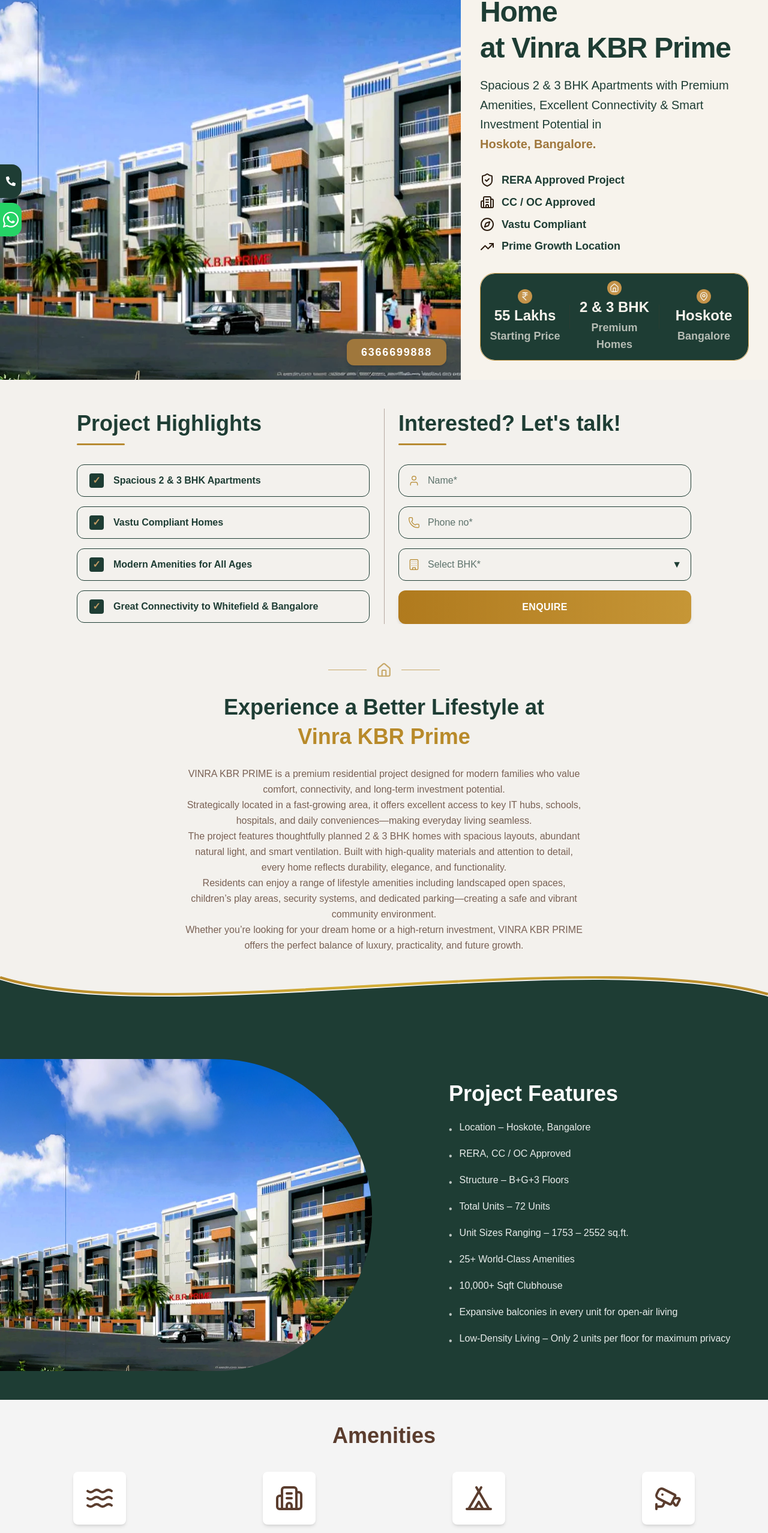
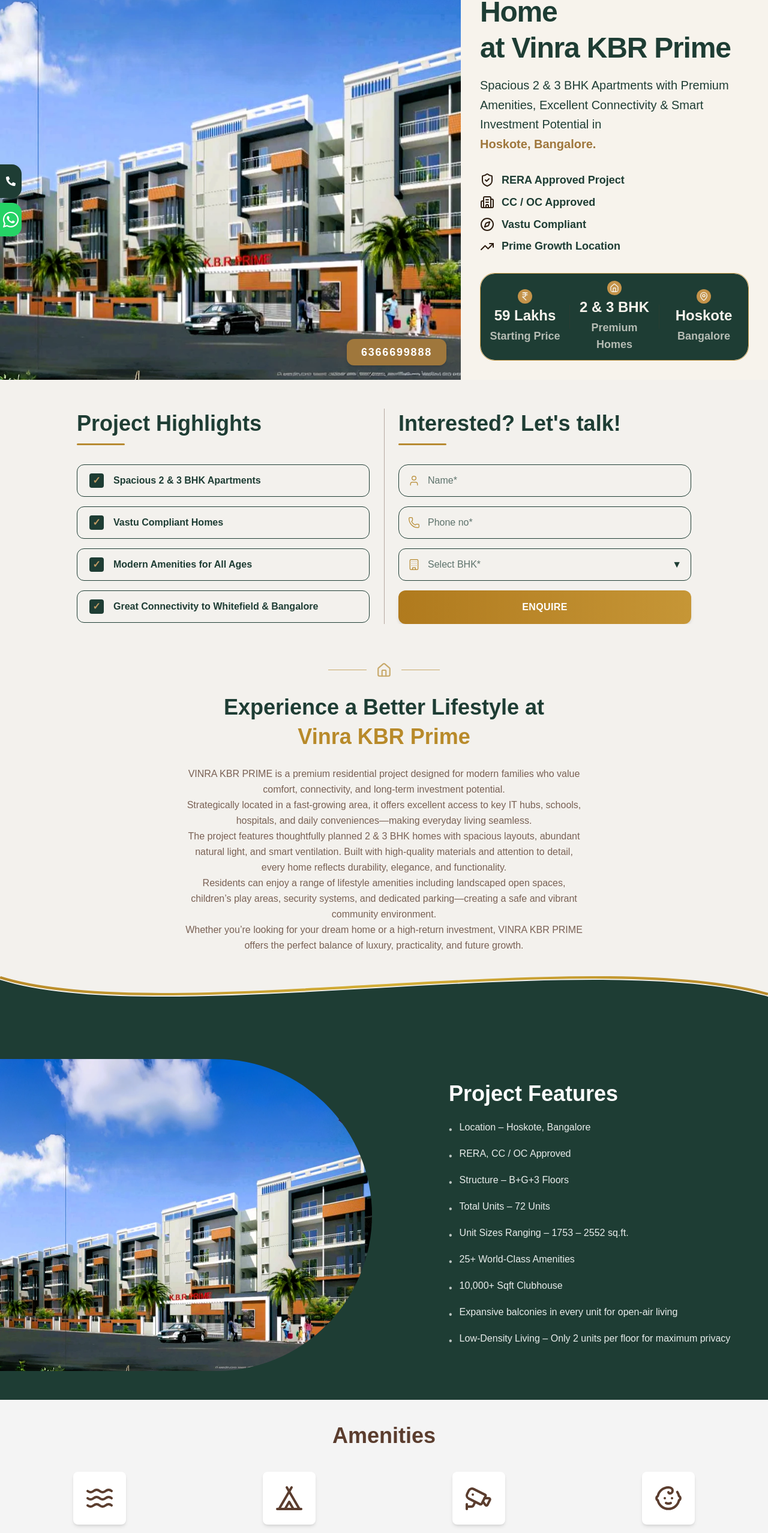
Before and after one commit to vizree-ai/vinra-realstate, a Next.js app: page /KBR_prime in a window 1280 px wide. Shown: the part 198-2753 px from the top of the page at 60% size. Built offline with nearby package versions, Linux system fonts and the light colour scheme; no server answers.

Commit message:
amenities change

```diff
--- a/src/components/KBR_prime/Amenities.jsx
+++ b/src/components/KBR_prime/Amenities.jsx
@@ -26,14 +26,14 @@ import {
 
 const amenities = [
   { icon: Waves, title: "Swimming Pool" },
-  { icon: Building2, title: "Club House" },
+  // { icon: Building2, title: "Club House" },
   { icon: Tent, title: "Indoor Games" },
   { icon: Cctv, title: "24/7 Security" },
-  { icon: Dumbbell, title: "Gymnasium" },
-  { icon: Volleyball, title: "Basketball Court" },
-  { icon: Gamepad2, title: "Pickleball Court" },
+  // { icon: Dumbbell, title: "Gymnasium" },
+  // { icon: Volleyball, title: "Basketball Court" },
+  // { icon: Gamepad2, title: "Pickleball Court" },
   { icon: Baby, title: "Children’s Play Area" },
-  { icon: PartyPopper, title: "Party Hall" },
+  // { icon: PartyPopper, title: "Party Hall" },
   { icon: ArrowUpDown, title: "High-Speed Elevators" },
   { icon: Trees, title: "Lawn Area" },
   { icon: Flame, title: "Barbecue Area" },
--- a/src/components/KBR_prime/Hero.jsx
+++ b/src/components/KBR_prime/Hero.jsx
@@ -131,7 +131,7 @@ export default function Hero() {
             <div className="bg-[#1E3D34] shadow-md text-[#F7F3EC] grid grid-cols-[1fr_auto_1fr_auto_1fr] items-center rounded-3xl font-bold overflow-hidden">
               <div className="text-center py-2.5 px-1 sm:px-2 xl:py-3 flex flex-col items-center gap-1">
                 <IndianRupee className="w-6 h-6 p-1 lg:w-5 lg:h-5 xl:w-6 xl:h-6 bg-[#c4934A] rounded-full" />
-                <p className="text-sm lg:text-lg xl:text-2xl">55 Lakhs</p>
+                <p className="text-sm lg:text-lg xl:text-2xl">59 Lakhs</p>
                 <p className="text-[10px] lg:text-sm xl:text-lg opacity-70">
                   Starting Price
                 </p>
```
Lines whose indentation alone changed are shown as unchanged.
